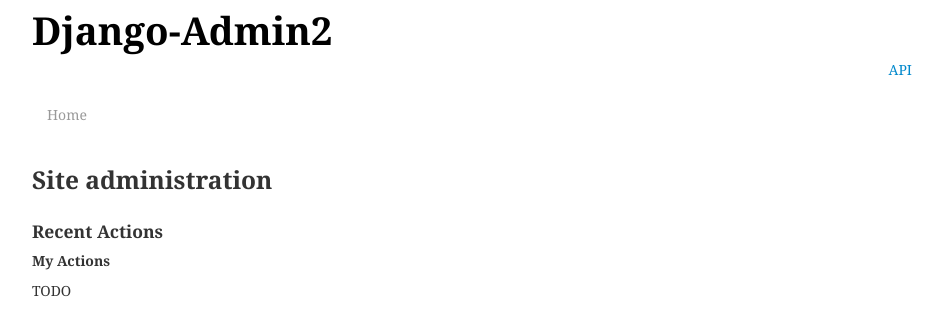
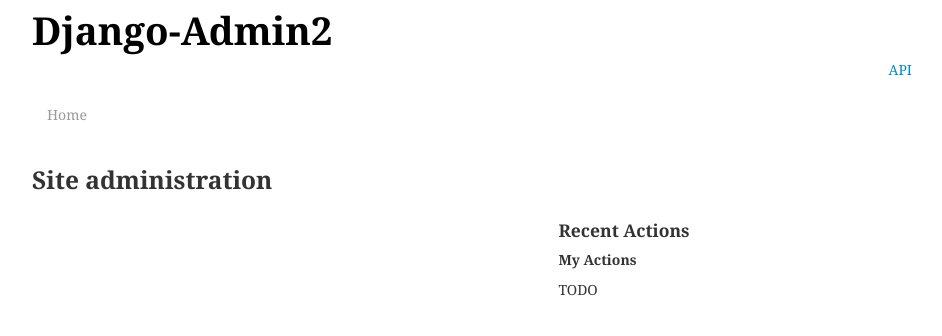
Before and after one commit to audreyfeldroy/djadmin2-theme-naturale, a Django app: template djadmin2_naturale/templates/djadmin2_naturale/index.html in a window 1280 px wide. Shown: the top 336 px of the page, without its empty margins (168-1110 px from the left). Run offline with Django 3.2, Linux system fonts and the light colour scheme; the template is opened without the code that fills it, so the values that code supplies are empty; some libraries are stand-ins or nearby versions.

Commit message:
Fix actions wraparound.

```diff
--- a/djadmin2_naturale/templates/djadmin2_naturale/index.html
+++ b/djadmin2_naturale/templates/djadmin2_naturale/index.html
@@ -2,7 +2,7 @@
 {% load admin2_tags i18n %}
 
 {% block content %}
-<div class="row">
+<div class="row-fluid">
   <div class="span7">
     {% for app_label, registry in apps.items %}
       {% include 'djadmin2_naturale/includes/app_model_list.html' %}
```
